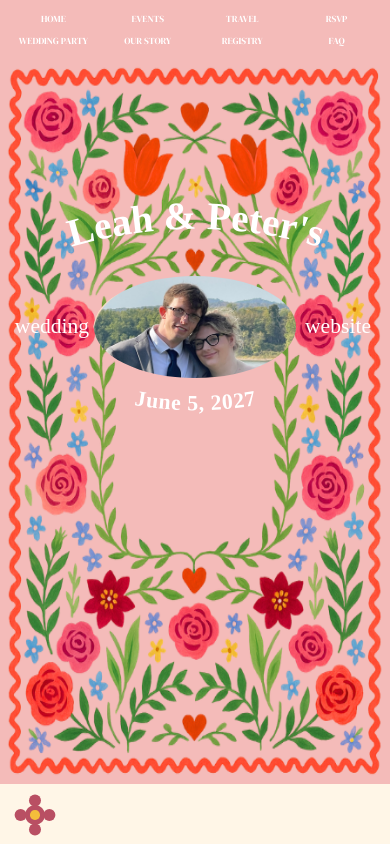
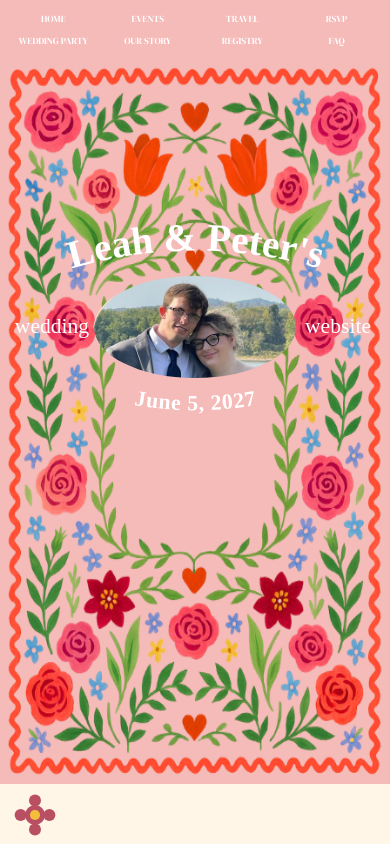
Before and after one commit to luckyleah/wedding, a React (Vite) app: page / in a window 390 px wide. Shown: the top 844 px of the page. Built offline with nearby package versions, Linux system fonts and the light colour scheme; a web font is replaced by a local one.

Commit message:
Lower hero name toward portrait
Co-authored-by: Copilot <223556219+Copilot@users.noreply.github.com>

```diff
--- a/src/App.css
+++ b/src/App.css
@@ -133,6 +133,7 @@
 .site-header nav a { color:#fff; font-family:var(--serif); font-size:clamp(.64rem,1.15vw,.9rem); font-weight:700; letter-spacing:0; text-align:center; text-decoration:none; text-transform:uppercase; }
 .site-header nav a:hover,.site-header nav a:focus-visible { color:#fff6e7; text-decoration:underline; }
 .hero-main { margin-top:clamp(6rem,12vw,9rem); }
+.hero-names { transform:translateY(clamp(1.5rem,3vw,2.75rem)); }
 .hero-names text { font-size:78px; }
 .hero-photo-row { justify-items:center; }
 .hero-image-wrap { justify-self:center; }
@@ -142,5 +143,6 @@
   .site-header nav { grid-template-columns:repeat(4,minmax(0,1fr)); gap:.55rem .12rem; }
   .site-header nav a { font-size:.58rem; }
   .hero-main { margin-top:7rem; }
+  .hero-names { transform:translateY(1.35rem); }
   .hero-names text { font-size:68px; }
 }
```
